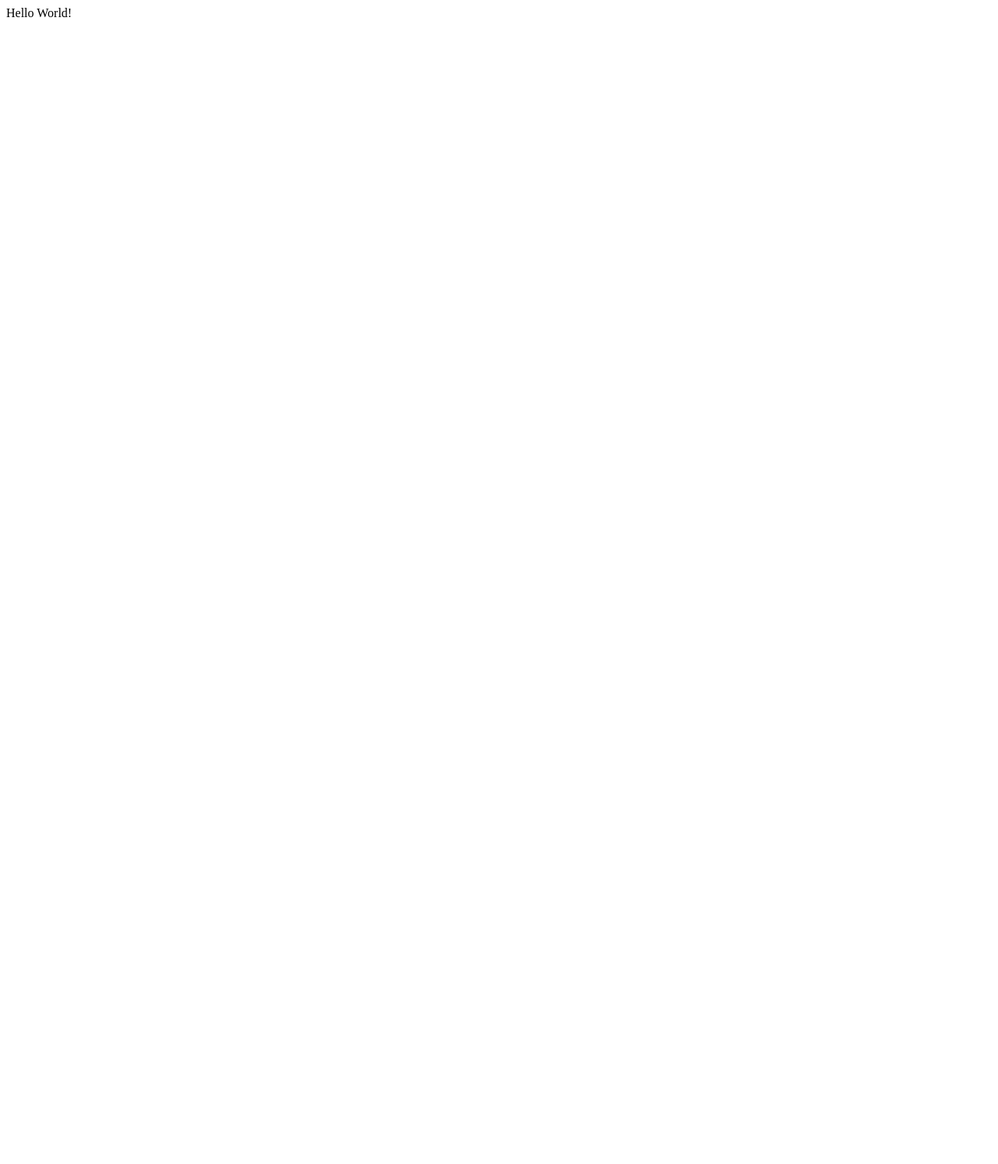
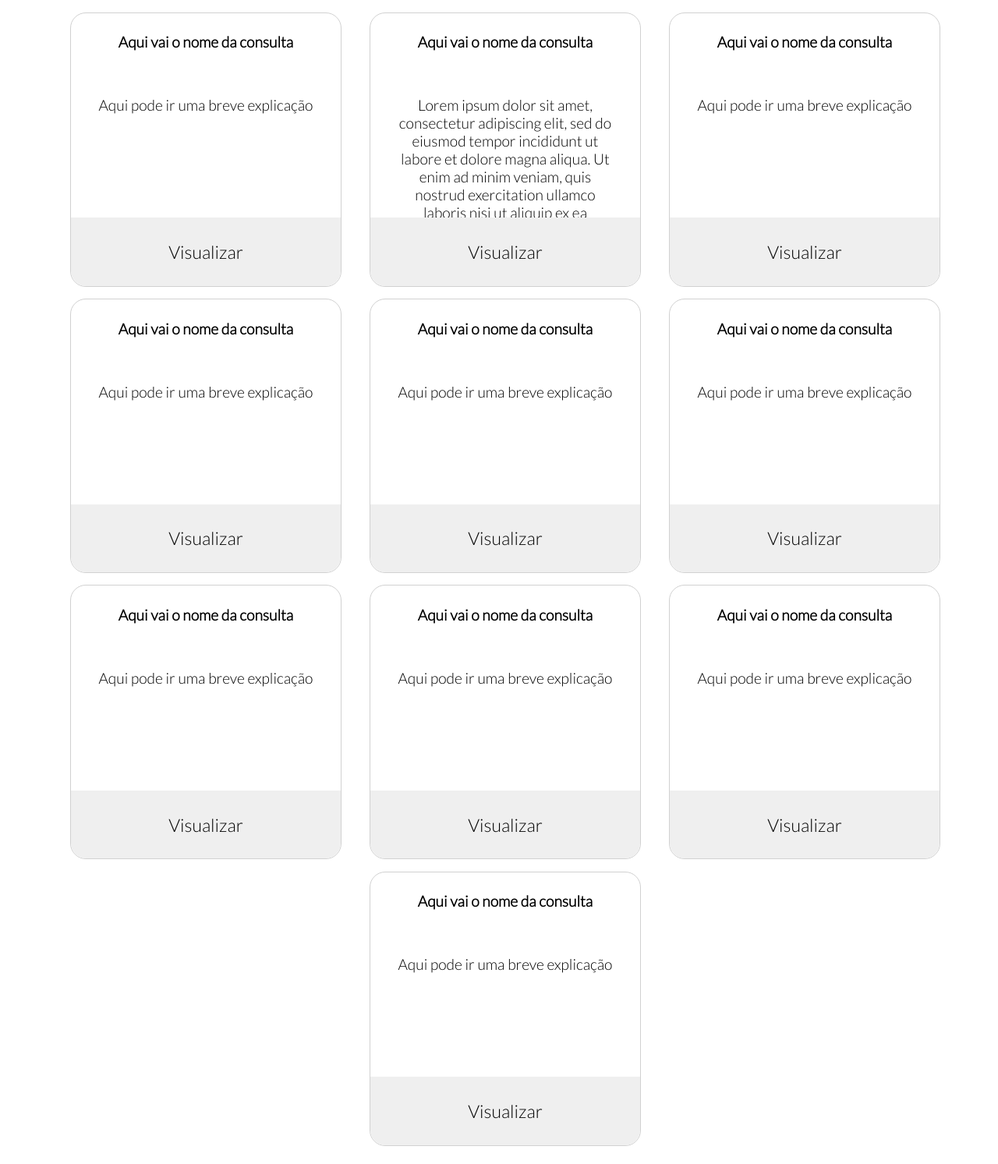
Before and after one commit to ferreira-mev/bd-trabalho-final, a Flask app: page / in a window 1280 px wide. Before the commit the page is almost empty. Shown: the whole page at 78% size. Before the commit the page ends 22 px from the top, so only its background shows below. Run offline with Flask 2, Linux system fonts and the light colour scheme.

Commit message:
Página inicial adicionada, algumas consultas modificadas e funcões corrigidas

```diff
--- a/db_functions.py
+++ b/db_functions.py
@@ -20,7 +20,7 @@ def query_make(cnx, query):
 #essa função não fecha o cursor, então já precisa receber ele aberto
 def queries_make(cursor,query):
     cursor.execute(query)
-    return cursor
+    return cursor.fetchall()
 
 def close_connection(cnx):
     cnx.close()
--- a/main.py
+++ b/main.py
@@ -4,12 +4,13 @@ import db_functions
 app = Flask(__name__)
 
 @app.route("/") #decorator que define uma url, a função hello então será executada na url padrão       #boa prática seria criar um arquivo.py apenas para a definição de rotas
-def hello():
-    return "Hello World!"
+def main():
+    rendered_template = render_template('main.html')
+    return rendered_template
 
 
-@app.route("/dropdown")
-def dropdown():
+@app.route("/dropdown-total")
+def gera_dropdown_total():
     cnx = db_functions.connect()
 
     query = ('''
@@ -23,31 +24,78 @@ def dropdown():
     ''')
 
     query_result = db_functions.query_make(cnx, query)
-    rendered_template = render_template('dropdown.html', result = query_result)
+    rendered_template = render_template('dropdown.html', result = query_result, action = "/resultado-dropdown-total")
 
     cnx.close()
 
     return rendered_template
 
-@app.route("/segredo", methods=['GET', 'POST'])
-def consulta():
+@app.route("/dropdown-porcentagem")
+def gera_dropdown_porcentagem():
+    cnx = db_functions.connect()
 
-    # GET request
-    if request.method == 'GET':
-        print(request.form["value"])
+    query = ('''
+    SELECT * FROM(
+    SELECT Id, Nome FROM linguagem
+    UNION
+    SELECT Id, Nome FROM sgbd
+    UNION
+    Select Id, Nome from Outratecnologia) q
+    ORDER BY Nome;
+    ''')
+
+    query_result = db_functions.query_make(cnx, query)
+    rendered_template = render_template('dropdown.html', result = query_result, action = "/resultado-dropdown-porcentagem")
+
+    cnx.close()
+
+    return rendered_template
+
+@app.route("/resultado-dropdown-total", methods=['GET', 'POST'])
+def consulta_dropdown_total():
 
     # POST request
     if request.method == 'POST':
-        query = f'''SELECT COUNT(*), {request.form["atributo"]} FROM Pessoa WHERE Id IN
-        (SELECT fk_Pessoa_Id FROM Usa WHERE fk_Sgbd_Id = {request.form["value"]} OR fk_Linguagem_Id  = {request.form["value"]} OR fk_OutraTecnologia_ID = {request.form["value"]})
-        GROUP BY {request.form["atributo"]};
+        value = request.form["value"].split(', ')
+        atributo = request.form["atributo"]
+        query = f'''SELECT COUNT(*) total, {atributo} FROM Pessoa WHERE Id IN
+        (SELECT fk_Pessoa_Id FROM Usa WHERE fk_Sgbd_Id = {value[0]} OR fk_Linguagem_Id  = {value[0]} OR fk_OutraTecnologia_ID = {value[0]})
+        GROUP BY {atributo}
+        ORDER BY total desc
+        LIMIT 20
         '''
         cnx = db_functions.connect()
         query_result = db_functions.query_make(cnx, query)
         cnx.close()
-        print(request.form["value"], request.form["atributo"])
+        print(value[0],atributo)
         rendered_template = render_template('consulta.html', result = query_result)
         return rendered_template
+
+@app.route("/resultado-dropdown-porcentagem", methods=['GET', 'POST'])
+def consulta_dropdown_porcentagem():
+
+    # POST request
+    if request.method == 'POST':
+        value = request.form["value"].split(', ')
+        atributo = request.form["atributo"]
+        query = f'''SELECT 100 * t1.c1/t2.c2 percent, t1.{atributo} FROM
+        (SELECT COUNT(*) c1, {atributo} FROM Pessoa WHERE Id IN
+        (SELECT fk_Pessoa_Id FROM Usa WHERE fk_Sgbd_Id = {value[0]} OR fk_Linguagem_Id  = {value[0]} OR fk_OutraTecnologia_ID = {value[0]})
+        GROUP BY {atributo}) t1
+        INNER JOIN
+        (SELECT COUNT(*) c2, Id, {atributo} FROM Pessoa GROUP BY {atributo}) t2
+        ON t1.{atributo} = t2.{atributo}
+        ORDER BY percent desc
+        LIMIT 20
+        '''
+        cnx = db_functions.connect()
+        query_result = db_functions.query_make(cnx, query)
+        cnx.close()
+        print(value[0],atributo)
+        rendered_template = render_template('consulta.html', result = query_result)
+        return rendered_template
+
+#@app.route(""):
 
 if __name__ == "__main__":
     app.run() #vai começar a servir no localhost
--- /dev/null
+++ b/static/styles/main.css
@@ -0,0 +1,68 @@
+@import url('https://fonts.googleapis.com/css2?family=Lato:wght@300&display=swap');
+
+.flex-container{
+    display:flex;
+    flex-flow: row wrap;
+    justify-content: space-around;
+    align-items: stretch;
+    align-content: flex-start;
+    margin: 0;
+    padding: 0;
+    list-style: none;
+    width: 90vw;
+    margin-left: 5vw;
+    gap: 0;
+}
+
+.flex-item{
+    flex-basis: 30%;
+    border: rgb(209, 209, 209) solid 1px;
+    border-radius: 20px;
+    height: 350px;
+    margin: 0.6vw;
+    font-family: 'Lato', sans-serif;
+    font-size: 1.2em;
+    text-align: center;
+    display: flex;
+    flex-flow: column wrap;
+}
+
+#titulo{
+    height: 25%;
+}
+
+#descricao{
+    height:50%;
+    width:80%;
+    margin-left: 10%;
+}
+
+.botao{
+    height: 25%;
+    border-radius: 0 0 20px 20px;
+    border: none;
+    font-family: 'Lato', sans-serif;
+    font-size: 1.2em;
+}
+.botao:hover span:after {
+    opacity: 1;
+    right: 0;
+}
+
+.botao:hover span {
+    padding-right: 25px;
+}
+.botao span:after {
+    content: '\00bb';
+    position: absolute;
+    opacity: 0;
+    top: 0;
+    right: -20px;
+    transition: 0.5s;
+}
+.botao span {
+    cursor: pointer;
+    display: inline-block;
+    position: relative;
+    transition: 0.5s;
+}
--- a/templates/dropdown.html
+++ b/templates/dropdown.html
@@ -7,10 +7,10 @@
 </head>
 <body>
 
-    <form action="/segredo" method = "post">
+    <form action="{{action}}" method = "post">
         <select name = "value" class="dropdown">
             {% for rows in result %}
-                <option value="{{rows['Id']}}">{{rows['Nome']}}</option>
+                <option value="{{rows['Id']}}, {{rows['Nome']}}">{{rows['Nome']}}</option>
             {% endfor %}
         </select>
 
--- /dev/null
+++ b/templates/main.html
@@ -0,0 +1,118 @@
+<!DOCTYPE html>
+<html lang="en">
+<head>
+    <title>Titulo da pagina inicial</title>
+    <link rel="stylesheet" href="{{ url_for('static', filename='styles/main.css') }}">
+</head>
+<body>
+
+    <ul class="flex-container">
+
+        <li class="flex-item">
+            <div id="titulo">
+                <h4>Aqui vai o nome da consulta</h4>
+            </div>
+            <div id="descricao">
+                <p>Aqui pode ir uma breve explicação</p>
+            </div>
+            <button class="botao" onclick="redireciona('dropdown-total')"><span>Visualizar</span></button>
+        </li>
+        <li class="flex-item">
+            <div id="titulo">
+                <h4>Aqui vai o nome da consulta</h4>
+            </div>
+            <div id="descricao">
+                <p>Lorem ipsum dolor sit amet, consectetur adipiscing elit, sed do eiusmod tempor incididunt ut labore et dolore magna aliqua. Ut enim ad minim veniam, quis nostrud exercitation ullamco laboris nisi ut aliquip ex ea commodo consequat.</p>
+            </div>
+            <button class="botao" onclick="redireciona('dropdown-porcentagem')"><span>Visualizar</span></button>
+        </li>
+        <li class="flex-item">
+            <div id="titulo">
+                <h4>Aqui vai o nome da consulta</h4>
+            </div>
+            <div id="descricao">
+                <p>Aqui pode ir uma breve explicação</p>
+            </div>
+            <button class="botao" onclick="redireciona(' ')"><span>Visualizar</span></button>
+        </li>
+        <li class="flex-item">
+            <div id="titulo">
+                <h4>Aqui vai o nome da consulta</h4>
+            </div>
+            <div id="descricao">
+                <p>Aqui pode ir uma breve explicação</p>
+            </div>
+            <button class="botao" onclick="redireciona(' ')"><span>Visualizar</span></button>
+        </li>
+        <li class="flex-item">
+            <div id="titulo">
+                <h4>Aqui vai o nome da consulta</h4>
+            </div>
+            <div id="descricao">
+                <p>Aqui pode ir uma breve explicação</p>
+            </div>
+            <button class="botao" onclick="redireciona(' ')"><span>Visualizar</span></button>
+        </li>
+        <li class="flex-item">
+            <div id="titulo">
+                <h4>Aqui vai o nome da consulta</h4>
+            </div>
+            <div id="descricao">
+                <p>Aqui pode ir uma breve explicação</p>
+            </div>
+            <button class="botao" onclick="redireciona(' ')"><span>Visualizar</span></button>
+        </li>
+        <li class="flex-item">
+            <div id="titulo">
+                <h4>Aqui vai o nome da consulta</h4>
+            </div>
+            <div id="descricao">
+                <p>Aqui pode ir uma breve explicação</p>
+            </div>
+            <button class="botao" onclick="redireciona(' ')"><span>Visualizar</span></button>
+        </li>
+        <li class="flex-item">
+            <div id="titulo">
+                <h4>Aqui vai o nome da consulta</h4>
+            </div>
+            <div id="descricao">
+                <p>Aqui pode ir uma breve explicação</p>
+            </div>
+            <button class="botao" onclick="redireciona(' ')"><span>Visualizar</span></button>
+        </li>
+        <li class="flex-item">
+            <div id="titulo">
+                <h4>Aqui vai o nome da consulta</h4>
+            </div>
+            <div id="descricao">
+                <p>Aqui pode ir uma breve explicação</p>
+            </div>
+            <button class="botao" onclick="redireciona(' ')"><span>Visualizar</span></button>
+        </li>
+        <li class="flex-item">
+            <div id="titulo">
+                <h4>Aqui vai o nome da consulta</h4>
+            </div>
+            <div id="descricao">
+                <p>Aqui pode ir uma breve explicação</p>
+            </div>
+            <button class="botao" onclick="redireciona(' ')"><span>Visualizar</span></button>
+        </li>
+
+    </ul>
+
+    <ul id="navigation">
+    {% for rows in result %}   <!-- jinja age aqui-->
+        <li><h5>{{rows}}</h5></li>
+    {% endfor %}
+    </ul>
+</body>
+
+<script>
+    function redireciona(value){
+        console.log(value);
+        window.location.assign("http://localhost:5000/"+ value)
+    }
+</script>
+
+</html>
```
